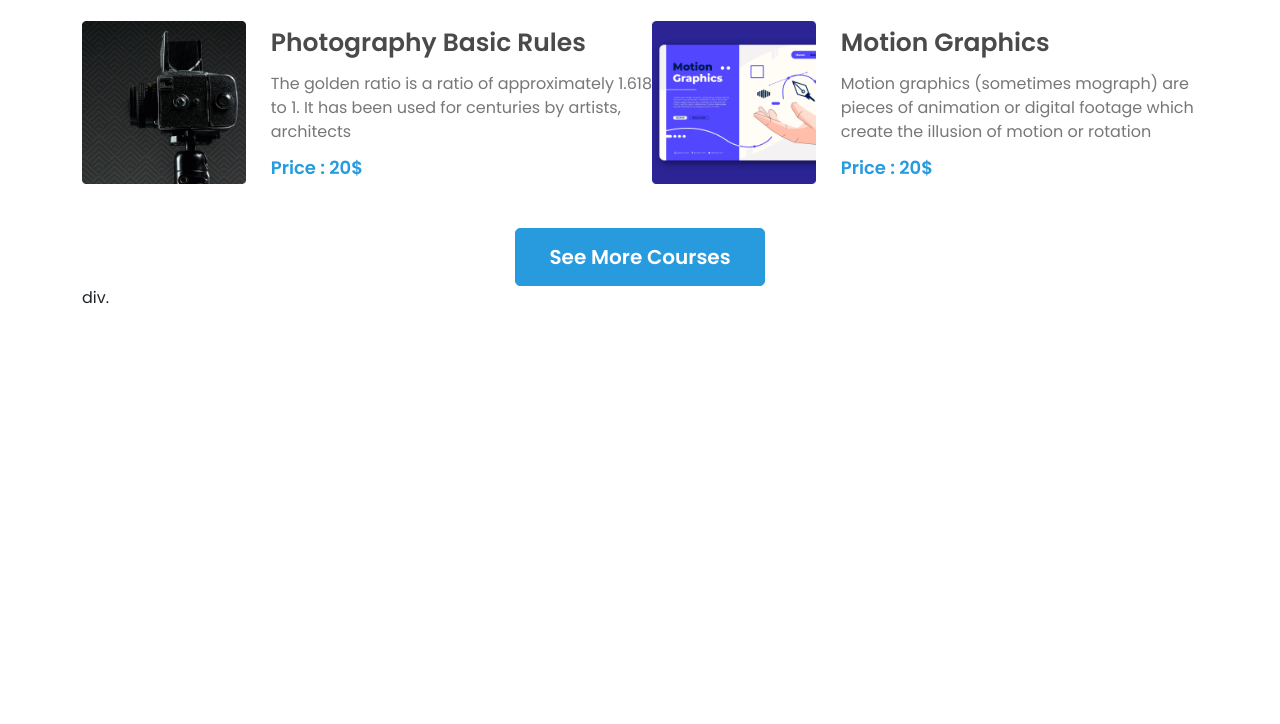
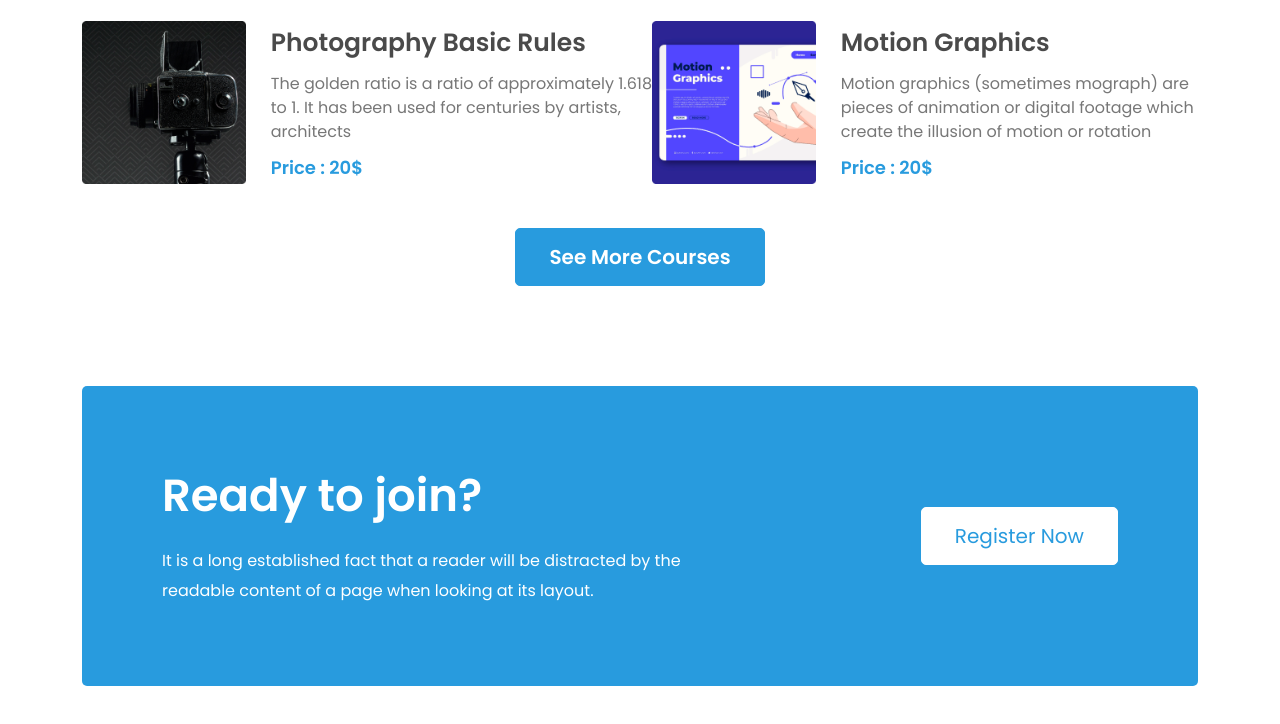
Before and after one commit to codersurjo/edTech-website, a plain HTML site: page index.html in a window 1280 px wide. Shown: the part 1512-2236 px from the top of the page. Before the commit the page ends 1952 px from the top, so only its background shows below. Drawn offline with nearby package versions, Linux system fonts and the light colour scheme.

Commit message:
Modal add

```diff
--- a/assets/css/style.css
+++ b/assets/css/style.css
@@ -217,3 +217,40 @@ a:hover{
 .view a:hover{
     opacity: 0.7;
 }
+.ready_to_join{
+    padding: 80px;
+    background: #289BDE;
+    border-radius: 5px;
+    align-items: center;
+}
+.ready_top{
+    margin-top: 100px;
+
+}
+.left h3{
+    font-style: normal;
+    font-weight: 600;
+    font-size: 45px;
+    line-height: 60px;
+    color: #FFFFFF;
+    margin-bottom: 20px;
+}
+.left p{
+    max-width: 520px;
+    margin: 0 auto;
+    font-weight: 400;
+    font-size: 16px;
+    line-height: 30px;
+    color: #F4F4F4;
+}
+.right a{
+    padding: 13px 33px;
+    font-size: 20px;
+    line-height: 30px;
+    background: #FFF;
+    border: 1px solid #FFF;
+    border-radius: 5px;
+    display: inline-block;
+    transition: 0.2s;
+    color: #289BDE;
+}
--- a/index.html
+++ b/index.html
@@ -211,14 +211,52 @@
                 </div>
             </div>
 
-            <div class="row">
+            <div class="row ready_top">
                 <div class="col-xl-12">
-                    div.
+                    <div class="ready_to_join d-lg-flex justify-content-between">
+                        <div class="left">
+                            <h3 class="text-white">Ready to join?</h3>
+                            <p class="text-white">It is a long established fact that a reader will be distracted by the readable content of a page when looking at its layout.</p>
+                        </div>
+                        <div class="right">
+                            <a class="" href="#" data-bs-toggle="modal" data-bs-target="#exampleModal">Register Now</a>
+                        </div>
+
+                        <!-- Modal -->
+                        <div class="modal fade" id="exampleModal" tabindex="-1" aria-labelledby="exampleModalLabel" aria-hidden="true">
+                            <div class="modal-dialog">
+                            <div class="modal-content">
+                                <div class="modal-header">
+                                <h5 class="modal-title" id="exampleModalLabel">Send Message</h5>
+                                <button type="button" class="btn-close" data-bs-dismiss="modal" aria-label="Close"></button>
+                                </div>
+                                <div class="modal-body">
+                                    <form>
+                                        <div class="mb-3">
+                                          <label for="recipient-name" class="col-form-label">Recipient:</label>
+                                          <input type="text" class="form-control" id="recipient-name">
+                                        </div>
+                                        <div class="mb-3">
+                                          <label for="message-text" class="col-form-label">Message:</label>
+                                          <textarea class="form-control" id="message-text"></textarea>
+                                        </div>
+                                      </form>
+                                </div>
+                                <div class="modal-footer">
+                                <button type="button" class="btn btn-secondary" data-bs-dismiss="modal">Back</button>
+                                <button type="button" class="btn btn-primary">Send</button>
+                                </div>
+                            </div>
+                            </div>
+                        </div>
+                    </div>
                 </div>
             </div>
         </div>
     </div>
     <!-- End Discover area design  -->
+
+
 
 
 
```
